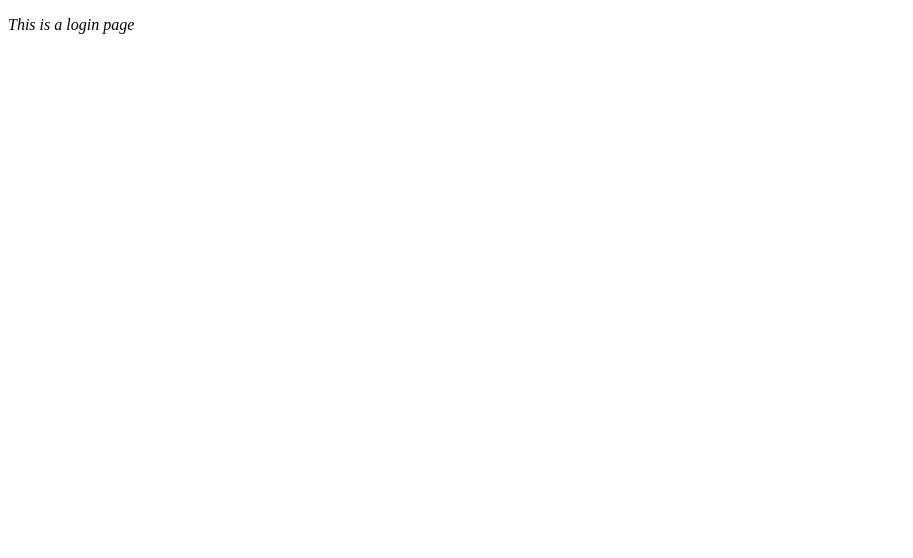
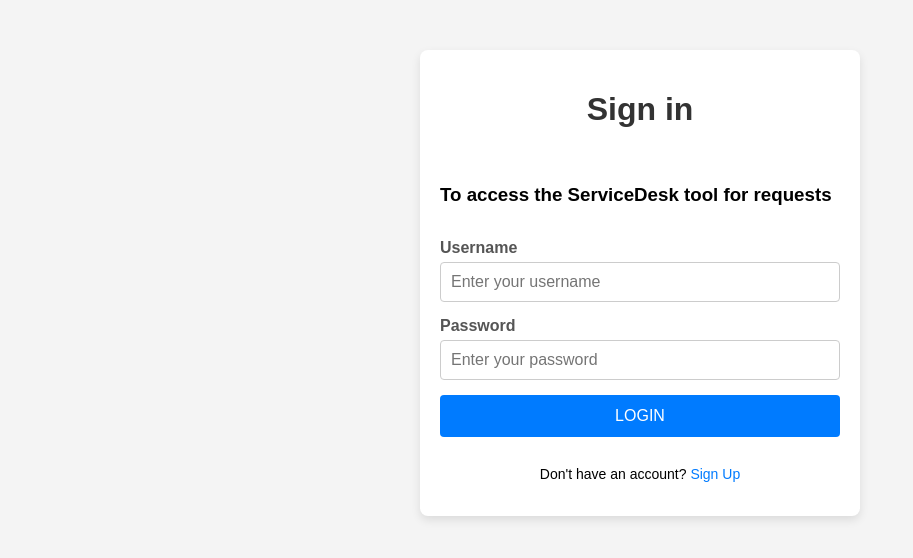
Before and after one commit to SheddieMbuvi/Ticketing-Tool, a plain HTML site: page HTML/index.html in a window 1280 px wide. Shown: the whole page, without its empty margins (0-913 px from the left). Drawn offline with Linux system fonts and the light colour scheme; files that its build step writes are made by us from their sources.

Commit message:
Progress

```diff
--- a/HTML/index.html
+++ b/HTML/index.html
@@ -1,9 +1,28 @@
 <!DOCTYPE html>
 <html lang="en">
 <head>
+    <meta charset="UTF-8">
+    <meta name="viewport" content="width=device-width, initial-scale=1.0">
     <title>Ticket login</title>
+    <link rel="stylesheet" href="css/loginstyle.css">
 </head>
 <body>
-    <p><i>This is a login page</i></p>
+    <div class="login-container">
+        <form id="login-form">
+            <h1>Sign in</h1>
+            <h3>To access the ServiceDesk tool for requests</h3>
+            <div class="input-group">
+                <label for="username">Username</label>
+                <input type="text" id="username" name="username" placeholder="Enter your username" required>
+            </div>
+            <div class="input-group">
+                <label for="password">Password</label>
+                <input type="password" id="password" name="password" placeholder="Enter your password" required>
+            </div>
+            <button type="submit" class="btn">Login</button>
+            <p class="signup-link">Don't have an account? <a href="#">Sign Up</a></p>
+        </form>
+    </div>
+    <script src="JavaScript/loginscript.js"></script>
 </body>
 </html>
--- /dev/null
+++ b/css/loginstyle.css
@@ -0,0 +1,82 @@
+/* General Reset */
+body {
+    margin: 0;
+    padding: 0;
+    font-family: Arial, sans-serif;
+    background: #f4f4f4;
+}
+
+/* Centered Login Container */
+.login-container {
+    width: 100%;
+    max-width: 400px;
+    margin: 50px auto;
+    padding: 20px;
+    background: white;
+    box-shadow: 0 4px 10px rgba(0, 0, 0, 0.1);
+    border-radius: 8px;
+}
+
+form {
+    display: flex;
+    flex-direction: column;
+    gap: 15px;
+}
+
+h1 {
+    text-align: center;
+    color: #333;
+}
+
+.input-group {
+    display: flex;
+    flex-direction: column;
+}
+
+.input-group label {
+    font-weight: bold;
+    color: #555;
+    margin-bottom: 5px;
+}
+
+.input-group input {
+    padding: 10px;
+    border: 1px solid #ccc;
+    border-radius: 4px;
+    font-size: 16px;
+}
+
+.input-group input:focus {
+    outline: none;
+    border-color: #007bff;
+    box-shadow: 0 0 5px rgba(0, 123, 255, 0.3);
+}
+
+.btn {
+    padding: 12px;
+    background: #007bff;
+    color: white;
+    border: none;
+    border-radius: 4px;
+    cursor: pointer;
+    font-size: 16px;
+    text-transform: uppercase;
+}
+
+.btn:hover {
+    background: #0056b3;
+}
+
+.signup-link {
+    text-align: center;
+    font-size: 14px;
+}
+
+.signup-link a {
+    color: #007bff;
+    text-decoration: none;
+}
+
+.signup-link a:hover {
+    text-decoration: underline;
+}
```
Also changed, not shown: JavaScript/loginscript.js (added, +20 -0 lines), 1 other file.
